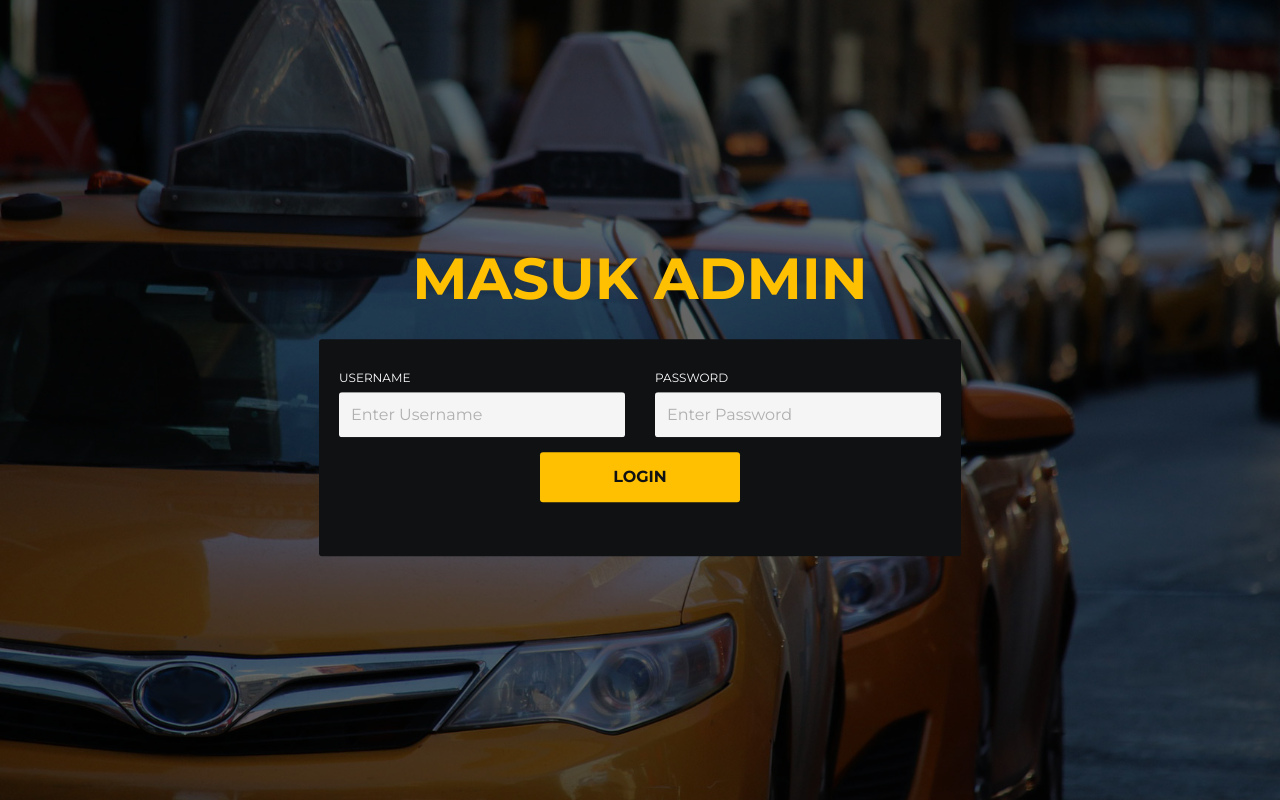
After one commit to Remizho/Tiket_Konser, a CodeIgniter app: page /tiket_konser/index.php/admin/login in a window 1280 px wide. The commit adds this page. Run offline with CodeIgniter, Linux system fonts and the light colour scheme; data comes from the database, SQL or seed files in the repository; some libraries are stand-ins or nearby versions.

Commit message:
progres 4 setelah adaw

```diff
--- a/application/controllers/admin.php
+++ b/application/controllers/admin.php
@@ -9,6 +9,16 @@ class admin extends CI_Controller {
 		$this->load->model('admin_model');
 		$data['admin']=$this->admin_model->readevent();
 		$this->load->view('admin/list_admin', $data);
+	}
+
+	public function login()
+	{
+		$this->load->helper('url');
+		$this->load->model('admin_model');
+		$data['admin']=$this->admin_model->readevent();
+		$this->load->view('template/header_fo2');
+		$this->load->view('frontend/login_admin');
+		$this->load->view('template/footer_fo2');
 	}
 
 	public function __construct()
--- /dev/null
+++ b/application/views/frontend/login_admin.php
@@ -0,0 +1,34 @@
+	<div id="booking" class="section">
+		<div class="section-center">
+			<div class="container">
+				<div class="row">
+					<div class="booking-form">
+						<div class="form-header">
+							<h1>MASUK ADMIN</h1>
+						</div>
+						<form>
+							<div class="row">
+								<div class="col-sm-6">
+									<div class="form-group">
+										<span class="form-label">Username</span>
+										<input class="form-control" type="text" placeholder="Enter Username">
+									</div>
+								</div>
+								<div class="col-sm-6">
+									<div class="form-group">
+										<span class="form-label">Password</span>
+										<input class="form-control" type="email" placeholder="Enter Password">
+									</div>
+								</div>
+							</div>
+							<center><div class="form-btn" style="width: 200px">
+								<button class="submit-btn">Login</button>
+							</div>
+							<br>
+						</form>
+							</center>
+					</div>
+				</div>
+			</div>
+		</div>
+	</div>
--- a/application/views/frontend/register.php
+++ b/application/views/frontend/register.php
@@ -4,7 +4,7 @@
 				<div class="row">
 					<div class="booking-form">
 						<div class="form-header">
-							<h1>Masuk Disini</h1>
+							<h1>Daftar Disini</h1>
 						</div>
 						<form>
 							<div class="row">
```
